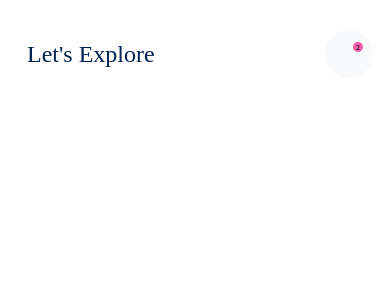
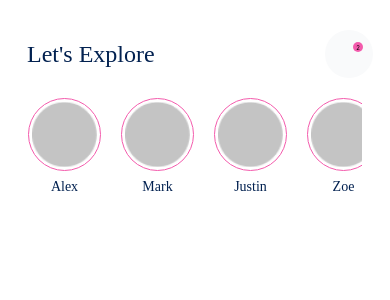
Before and after one commit to alekseykim-dev/SocialMedia, a React Native app: screen / in a window 390 px wide. Shown: the top 300 px of the page. Built offline with nearby package versions, Linux system fonts and the light colour scheme; some icons are missing.

Commit message:
feat: build userStories and profileImages using props and FlatList

```diff
--- a/App.js
+++ b/App.js
@@ -1,11 +1,70 @@
 import React from 'react';
-import {SafeAreaView, Text, TouchableOpacity, View} from 'react-native';
+import {
+  FlatList,
+  SafeAreaView,
+  Text,
+  TouchableOpacity,
+  View,
+} from 'react-native';
 import {getFontFamily} from './assets/fonts/helper';
 import Title from './components/Title/Title';
 import {FontAwesomeIcon} from '@fortawesome/react-native-fontawesome';
 import {faEnvelope} from '@fortawesome/free-solid-svg-icons';
 import globalStyle from './assets/styles/style';
+import UserStory from './components/userStory/userStory';
 const App = () => {
+  const userStories = [
+    {
+      firstName: 'Alex',
+      id: 1,
+      profileImage: require('./assets/images/default_profile.png'),
+    },
+    {
+      firstName: 'Mark',
+      id: 2,
+      profileImage: require('./assets/images/default_profile.png'),
+    },
+    {
+      firstName: 'Justin',
+      id: 3,
+      profileImage: require('./assets/images/default_profile.png'),
+    },
+    {
+      firstName: 'Zoe',
+      id: 4,
+      profileImage: require('./assets/images/default_profile.png'),
+    },
+    {
+      firstName: 'Tiffany',
+      id: 5,
+      profileImage: require('./assets/images/default_profile.png'),
+    },
+    {
+      firstName: 'David',
+      id: 6,
+      profileImage: require('./assets/images/default_profile.png'),
+    },
+    {
+      firstName: 'Mia',
+      id: 7,
+      profileImage: require('./assets/images/default_profile.png'),
+    },
+    {
+      firstName: 'Olive',
+      id: 8,
+      profileImage: require('./assets/images/default_profile.png'),
+    },
+    {
+      firstName: 'Cindy',
+      id: 9,
+      profileImage: require('./assets/images/default_profile.png'),
+    },
+    {
+      firstName: 'Ruby',
+      id: 10,
+      profileImage: require('./assets/images/default_profile.png'),
+    },
+  ];
   return (
     <SafeAreaView>
       <View style={globalStyle.header}>
@@ -17,6 +76,19 @@
           </View>
         </TouchableOpacity>
       </View>
+      <View style={globalStyle.useStoryContainer}>
+        <FlatList
+          showsHorizontalScrollIndicator={false}
+          horizontal={true}
+          data={userStories}
+          renderItem={({item}) => (
+            <UserStory
+              firstName={item.firstName}
+              profileImage={item.profileImage}
+            />
+          )}
+        />
+      </View>
     </SafeAreaView>
   );
 };
--- a/assets/styles/style.js
+++ b/assets/styles/style.js
@@ -28,6 +28,10 @@
     fontSize: 6,
     fontFamily: getFontFamily('Inter, "600'),
   },
+  useStoryContainer: {
+    marginTop: 20,
+    marginHorizontal: 28,
+  },
 });
 
 export default globalStyle;
--- /dev/null
+++ b/components/UserProfileImage/UserProfileImage.js
@@ -0,0 +1,23 @@
+import React from 'react';
+import {View, Image} from 'react-native';
+import style from './style';
+
+import PropTypes from 'prop-types';
+
+const UserProfileImage = props => {
+  return (
+    <View
+      style={[style.userImageContainer, {borderRadius: props.imageDimensions}]}>
+      <Image
+        source={props.profileImage}
+        style={{width: props.imageDimensions, height: props.imageDimensions}}
+      />
+    </View>
+  );
+};
+UserProfileImage.propTypes = {
+  profileImage: PropTypes.any.isRequired,
+  imageDimensions: PropTypes.number.isRequired,
+};
+
+export default UserProfileImage;
--- /dev/null
+++ b/components/UserProfileImage/style.js
@@ -0,0 +1,17 @@
+import {StyleSheet} from 'react-native';
+import {getFontFamily} from '../../assets/fonts/helper';
+
+const style = StyleSheet.create({
+  userImageContainer: {
+    borderColor: '#F35BAC',
+    borderWidth: 1,
+    padding: 3,
+    borderRadius: 50,
+  },
+  image: {
+    width: 65,
+    height: 65,
+  },
+});
+
+export default style;
--- /dev/null
+++ b/components/userStory/style.js
@@ -0,0 +1,17 @@
+import {StyleSheet} from 'react-native';
+import {getFontFamily} from '../../assets/fonts/helper';
+
+const style = StyleSheet.create({
+  useStoryContainer: {
+    marginRight: 20,
+  },
+  firstName: {
+    fontFamily: getFontFamily('Inter', '500'),
+    fontSize: 14,
+    color: '#022150',
+    marginTop: 8,
+    textAlign: 'center',
+  },
+});
+
+export default style;
--- /dev/null
+++ b/components/userStory/userStory.js
@@ -0,0 +1,20 @@
+import React from 'react';
+import {View, Image, Text} from 'react-native';
+import PropTypes from 'prop-types';
+import style from './style';
+import UserProfileImage from '../UserProfileImage/UserProfileImage';
+const UserStory = props => {
+  return (
+    <View style={style.useStoryContainer}>
+      <UserProfileImage profileImage={props.profileImage} imageDimensions={65} />
+      <Text style={style.firstName}>{props.firstName}</Text>
+    </View>
+  );
+};
+
+UserStory.propTypes = {
+  firstName: PropTypes.string.isRequired,
+  profileImage: PropTypes.any.isRequired,
+};
+
+export default UserStory;
```
Also changed, not shown: assets/images/default_profile.png (added).
